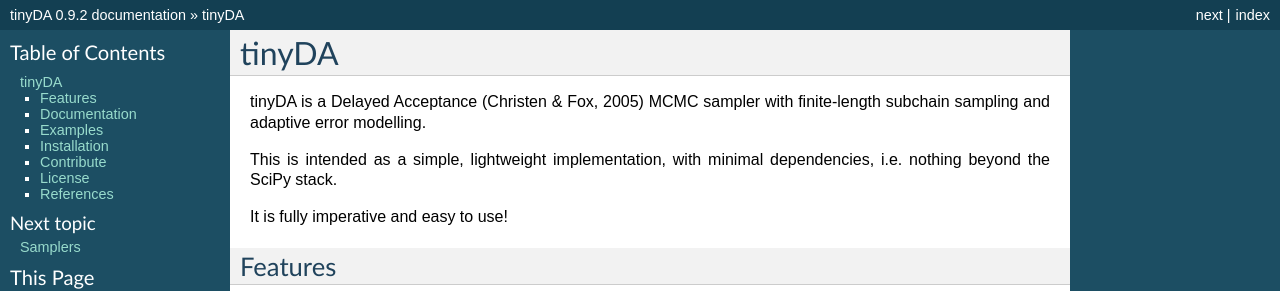
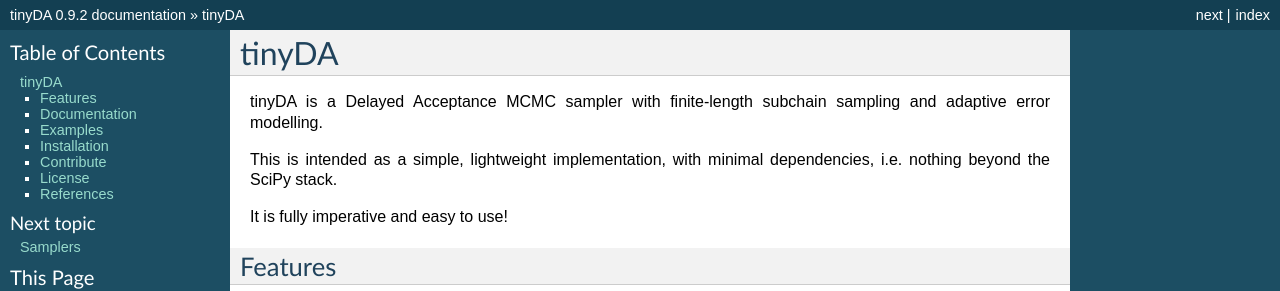
Before and after one commit to mikkelbue/tinyDA, a Sphinx documentation site: the page built from docs/index.rst, in a window 1280 px wide. Shown: the top 291 px of the page. Built offline with Sphinx 7.4.7, drawn with Linux system fonts in a browser that asks for light colours.

Commit message:
Removed a reference from the documentation

```diff
--- a/docs/index.rst
+++ b/docs/index.rst
@@ -6,7 +6,7 @@
 tinyDA
 ==================================
 
-tinyDA is a Delayed Acceptance (Christen & Fox, 2005) MCMC sampler with finite-length subchain sampling and adaptive error modelling.
+tinyDA is a Delayed Acceptance MCMC sampler with finite-length subchain sampling and adaptive error modelling.
 
 This is intended as a simple, lightweight implementation, with minimal dependencies, i.e. nothing beyond the SciPy stack.
 
```
